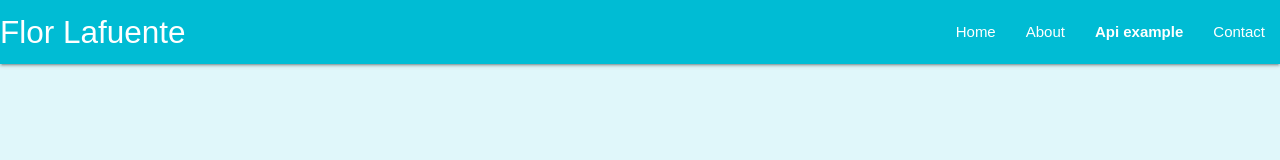
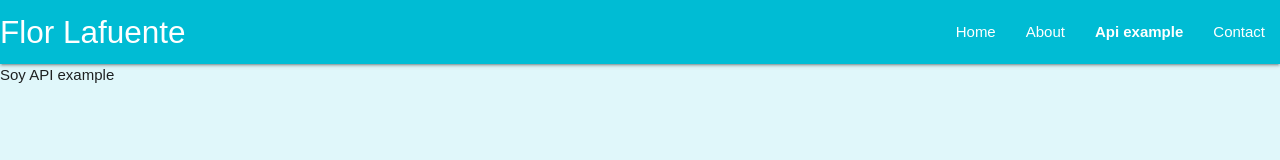
Before and after one commit to florlafuente/react-101, a React (Create React App) app: page /api-example in a window 1280 px wide. Shown: the top 160 px of the page. Built offline with nearby package versions, Linux system fonts and the light colour scheme.

Commit message:
Add api-example & contact routes

```diff
--- a/src/App.js
+++ b/src/App.js
@@ -2,6 +2,8 @@ import React, { Fragment } from 'react'
 import { BrowserRouter as Router, Route, Link } from 'react-router-dom'
 import Home from './routes/Home'
 import About from './routes/About'
+import ApiExample from './routes/ApiExample'
+import Contact from './routes/Contact'
 import Menu from './components/Menu'
 
 export default () => (
@@ -10,6 +12,8 @@ export default () => (
       <Menu />
       <Route exact path='/' component={Home} />
       <Route path='/about' component={About} />
+      <Route path='/api-example' component={ApiExample} />
+      <Route path='/contact' component={Contact} />
     </Fragment>
   </Router>
 )
--- /dev/null
+++ b/src/routes/ApiExample.js
@@ -0,0 +1,5 @@
+export default () => (
+  <div>
+    Soy API example
+  </div>
+)
--- /dev/null
+++ b/src/routes/Contact.js
@@ -0,0 +1,5 @@
+export default () => (
+  <div>
+    Soy Contact
+  </div>
+)
```
